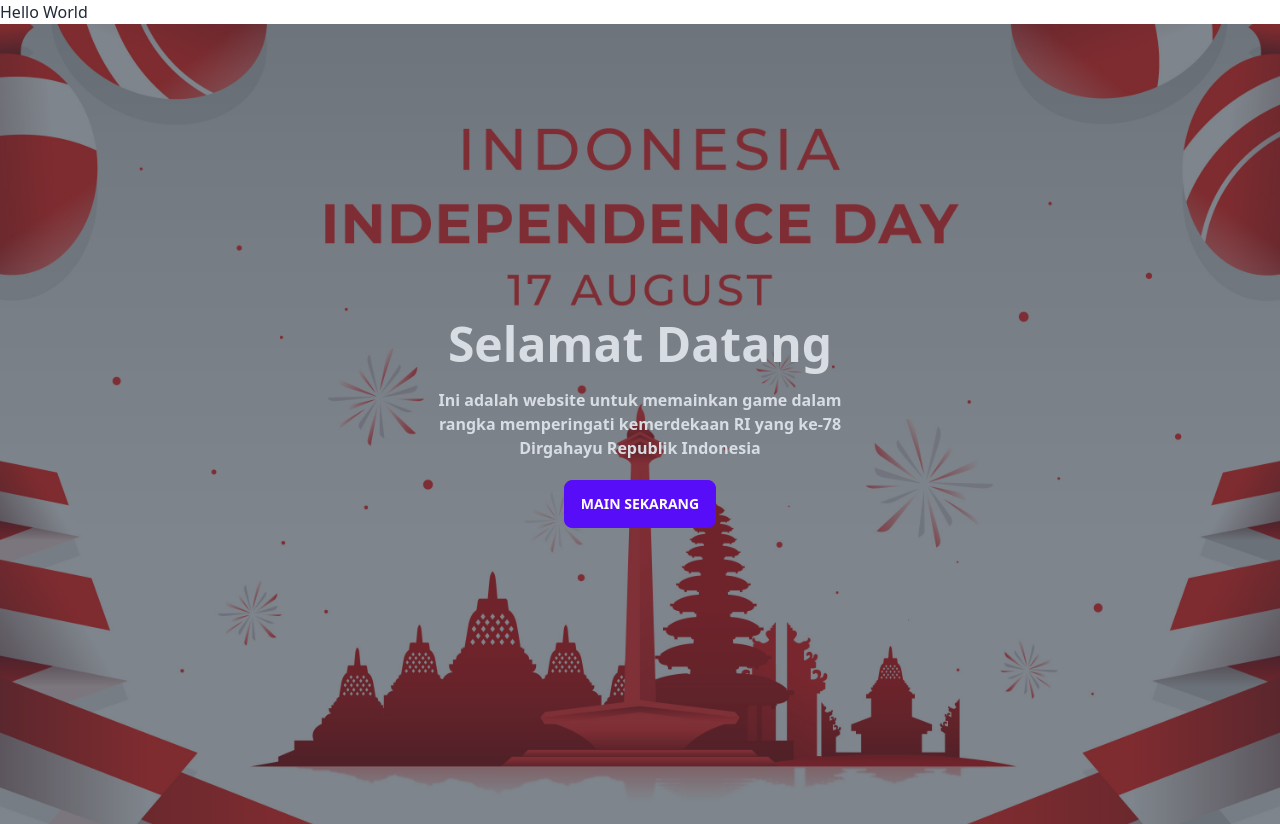
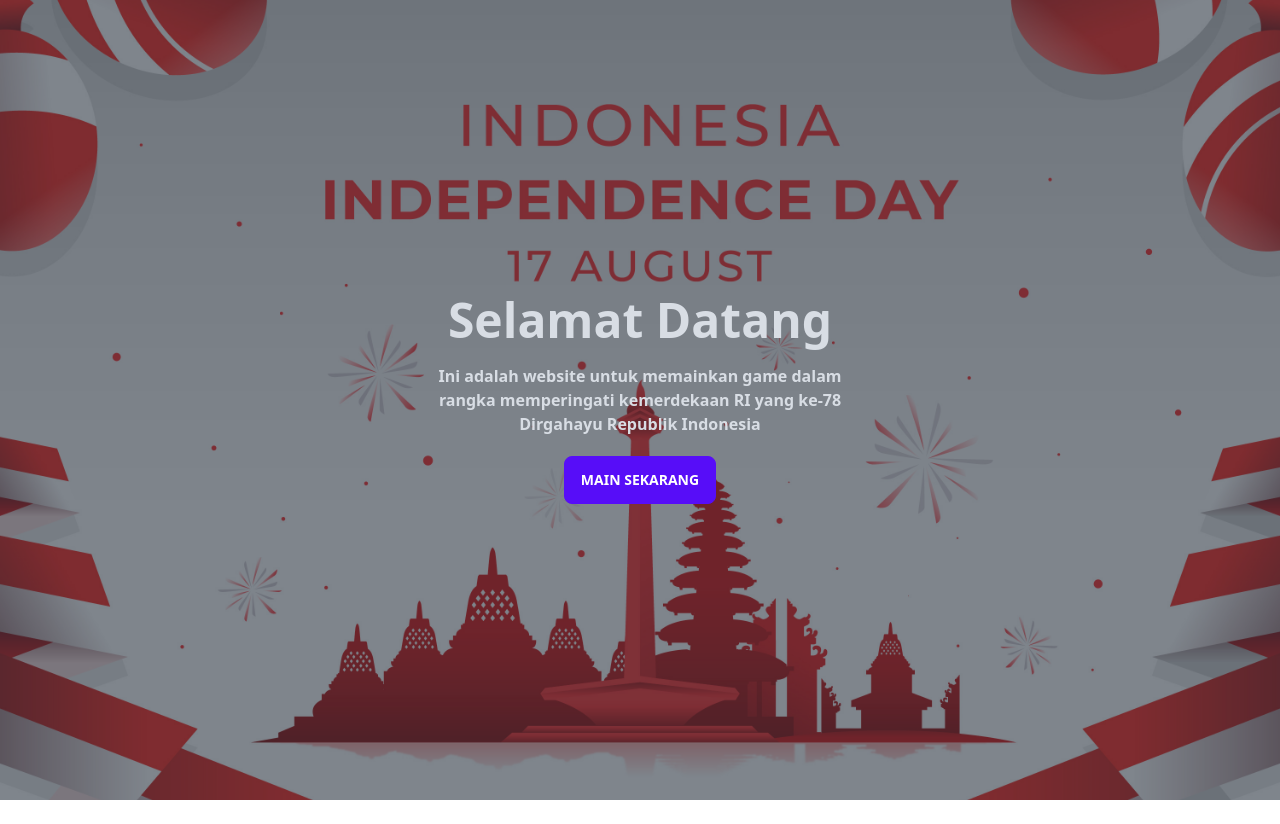
Before and after one commit to KarMint26/Game-Kemerdekaan-RI-78, a React (Vite) app: page / in a window 1280 px wide. After the commit the page ends 800 px from the top, so only its background shows below. Built offline with nearby package versions, Linux system fonts and the light colour scheme.

Commit message:
edit: home.jsx 2

```diff
--- a/src/pages/Home.jsx
+++ b/src/pages/Home.jsx
@@ -3,7 +3,6 @@ import { Link } from "react-router-dom";
 const Home = () => {
   return (
     <div>
-      <div className="hello">Hello World</div>
       <div className='hero min-h-screen bg-[url(/src/assets/Hero.jpg)] bg-cover bg-no-repeat'>
         <div className='hero-overlay bg-opacity-60'></div>
         <div className='hero-content text-center text-neutral-content'>
```
